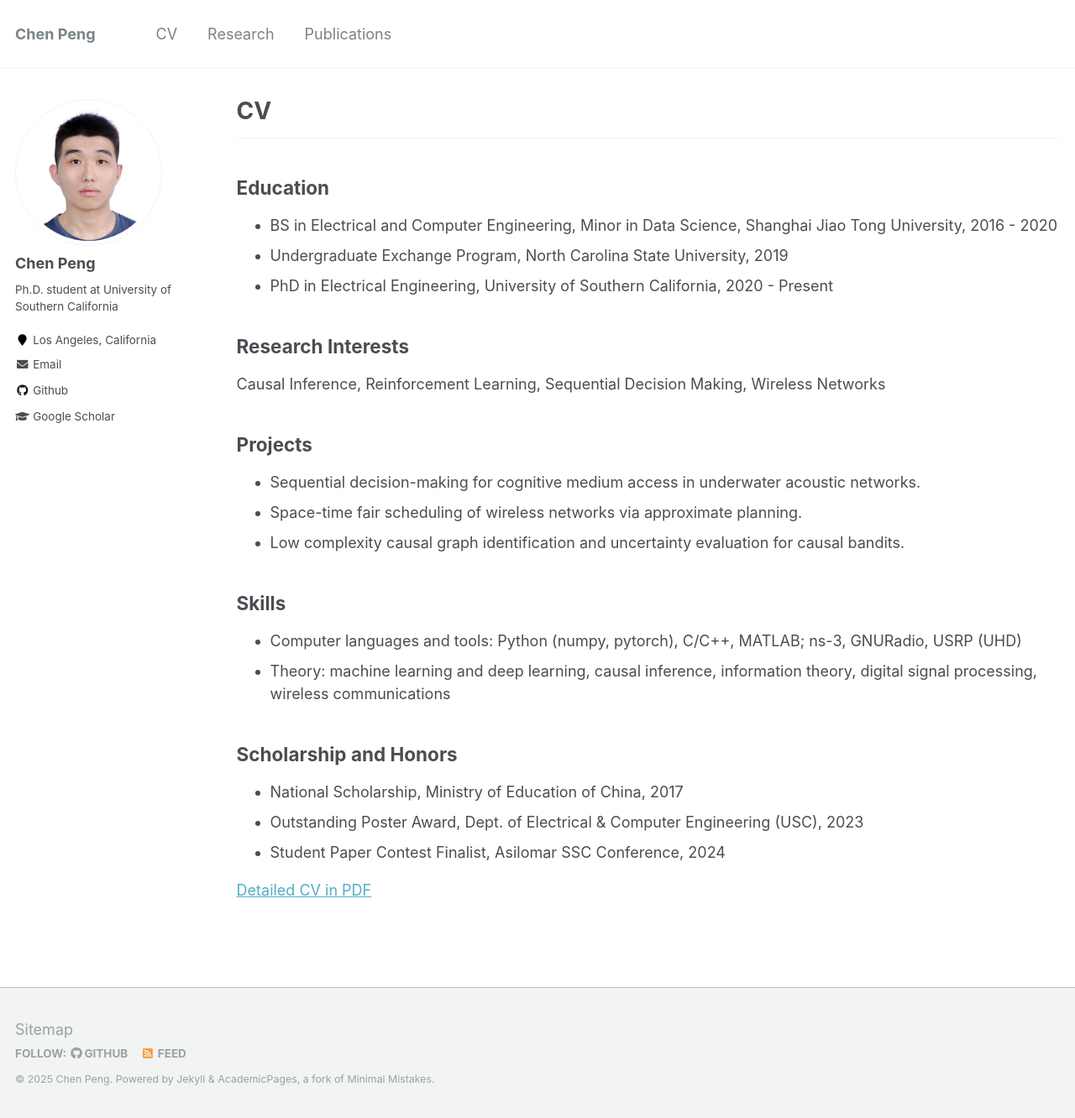
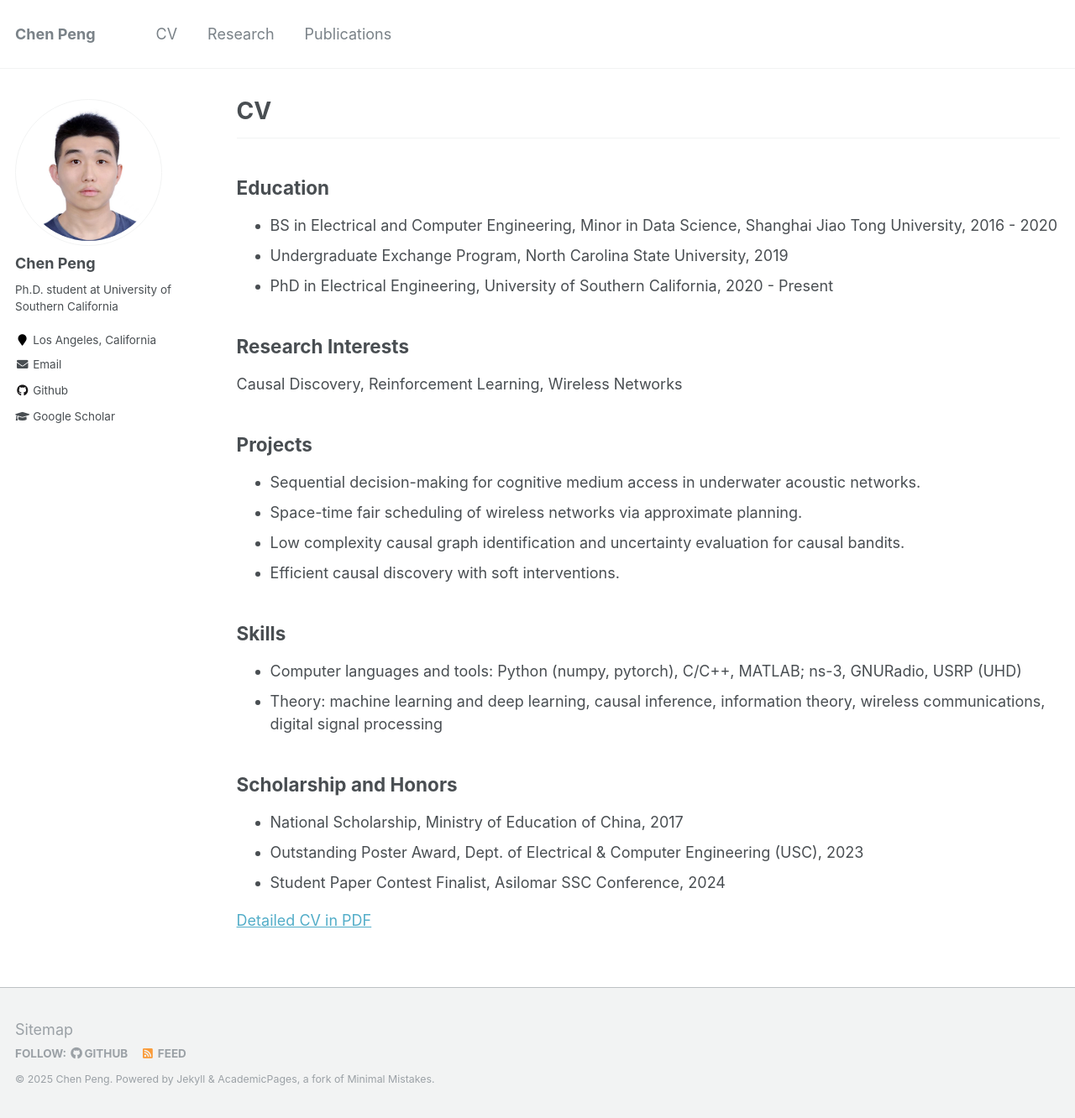
Before and after one commit to CalixPeng/CalixPeng.github.io, a Jekyll site: the page built from _pages/cv.md, in a window 1280 px wide and 1332 px high. Shown: the whole window at 84% size. Built offline with Jekyll 4.4.1, drawn with Linux system fonts in a browser that asks for light colours.

Commit message:
Update cv.md

```diff
--- a/_pages/cv.md
+++ b/_pages/cv.md
@@ -16,16 +16,17 @@ redirect_from:
 * PhD in Electrical Engineering, University of Southern California, 2020 - Present
 
 ## Research Interests
-Causal Inference, Reinforcement Learning, Sequential Decision Making, Wireless Networks
+Causal Discovery, Reinforcement Learning, Wireless Networks
 
 ## Projects
 * Sequential decision-making for cognitive medium access in underwater acoustic networks.
 * Space-time fair scheduling of wireless networks via approximate planning.
 * Low complexity causal graph identification and uncertainty evaluation for causal bandits.
+* Efficient causal discovery with soft interventions.
 
 ## Skills
 * Computer languages and tools: Python (numpy, pytorch), C/C++, MATLAB; ns-3, GNURadio, USRP (UHD)
-* Theory: machine learning and deep learning, causal inference, information theory, digital signal processing, wireless communications
+* Theory: machine learning and deep learning, causal inference, information theory, wireless communications, digital signal processing
 
 ## Scholarship and Honors
 * National Scholarship, Ministry of Education of China, 2017
```
